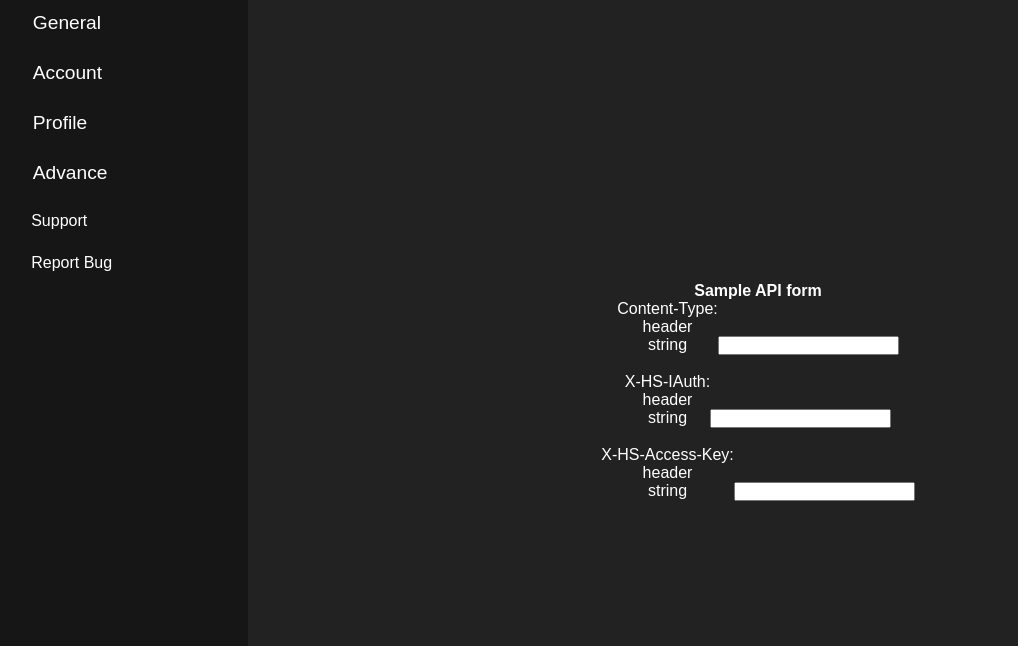
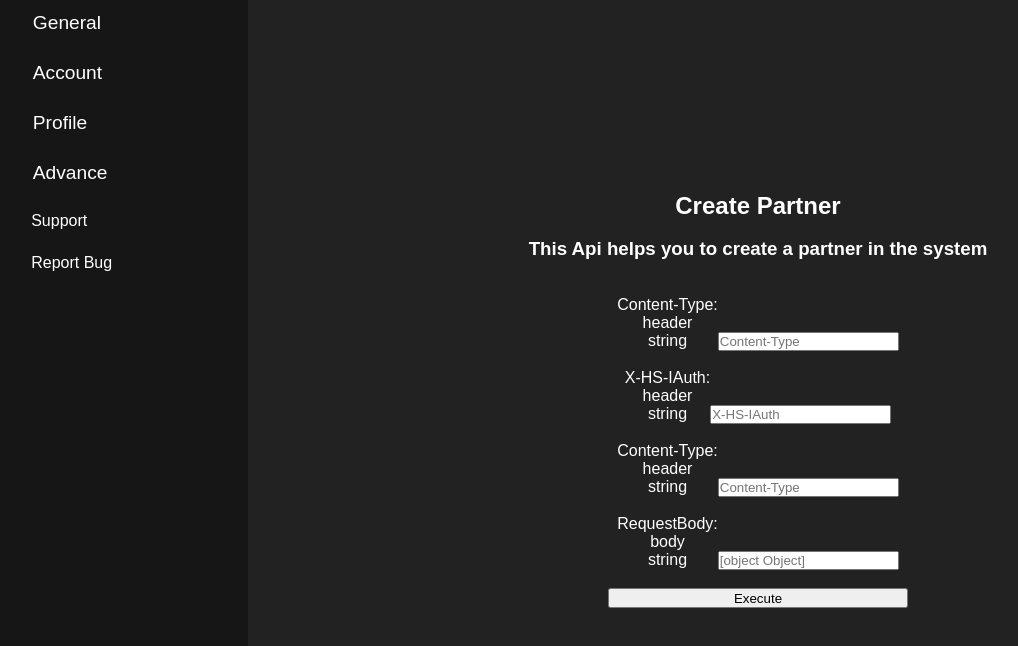
Before and after one commit to tanmaymishra-hs/partner-integration-framework, a React (Create React App) app: page / in a window 1280 px wide. Shown: the top 646 px of the page, without its empty margins (12-1030 px from the left). Built offline with nearby package versions, Linux system fonts and the light colour scheme.

Commit message:
Updated form and config

```diff
--- a/src/App.js
+++ b/src/App.js
@@ -7,24 +7,15 @@ import {
 } from "react-router-dom";
 import FormElement from './Components/FormElement';
 
+let config = require("./config.json")
+
 function App() {
-  let nameOf  = "X-HS-IAuth"
-  let type = "string"
-  let placeholder = "X-HS-IAuth"
-  let inputArray = [
-    {"name": "Content-Type",
-            "type": "text"},
-            {"name": "X-HS-IAuth",
-            "type": "text"},
-            {"name": "X-HS-Access-Key",
-            "type": "text"}
-  ]
   return (
     <div className="main">
       <Sidebar />
       <div className="container">
         <Routes>
-            <Route exact path="/" element={<FormElement inputArray = {inputArray}/>}>
+            <Route exact path="/" element={<FormElement obj = {config["config"]["create"]} title = "Create Partner" description = "This Api helps you to create a partner in the system"/>}>
             </Route>
             <Route exact path="/about" element={<About></About>}>
             </Route>
--- a/src/Components/FormElement.js
+++ b/src/Components/FormElement.js
@@ -3,13 +3,36 @@ import Input from './Input'
 export default function FormElement(props) {
   return (
     <form>
-        <h4>Sample API form</h4>
-        {props.inputArray && props.inputArray.map((element, idx) => (
+        <h2>{props.title}</h2>
+        <br/>
+        <h3>{props.description}</h3>
+        <br/>
+        <br/>
+        {props.obj["pathParams"] && props.obj["pathParams"].map((element, idx) => (
+          <>
+          <Input name = {element.name} inputType = {element.type} placeholder = {element.name} type="pathParams" requestContentType="string"/>
+            <br/>
+          </>
+        ))}
+        {props.obj["queryParams"] && props.obj["queryParams"].map((element, idx) => (
+          <>
+          <Input name = {element.name} inputType = {element.type} placeholder = {element.name} type="queryParams" requestContentType="string"/>
+            <br/>
+          </>
+        ))}
+        {props.obj["headers"] && props.obj["headers"].map((element, idx) => (
           <>
             <Input name = {element.name} inputType = {element.type} placeholder = {element.name} type="header" requestContentType="string"/>
             <br/>
             </>
         ))}
+        {props.obj["bodyParams"] && props.obj["bodyParams"].map((element, idx) => (
+          <>{console.log('We are isnide body loop')}
+            <Input name = {"RequestBody"} inputType = {"JSON"} placeholder = {element} type="body" requestContentType="string"/>
+            <br/>
+            </>
+        ))}
+        <button input="submit" style={{'height':'20px','width':'300px'}}>Execute</button>
     </form>
   )
 }
--- a/src/Components/Input.js
+++ b/src/Components/Input.js
@@ -14,7 +14,7 @@ export default function Input(props) {
                 <p style={{'display':'block'}}>{props.requestContentType}</p>
             </label>
         }
-        <input style={{'display':'inline-block'}} type={props.inputType} name={props.name} placeHolder={props.placeHolder} value={inputValue} onChange={handleOnChange}></input><br></br>
+        <input style={{'display':'inline-block'}} type={props.inputType} name={props.name} placeholder={props.placeholder} value={inputValue} onChange={handleOnChange}></input><br></br>
     </>
     )
 }
--- /dev/null
+++ b/src/config.json
@@ -0,0 +1,38 @@
+{
+    "config" : {
+    "create": {
+        "pathParams": [],
+        "queryParams": [],
+        "headers": [
+            {"name": "Content-Type",
+            "type": "text"},
+            {"name": "X-HS-IAuth",
+            "type": "text"},
+            {"name": "Content-Type",
+            "type": "text"}
+        ],
+        "bodyParams": [
+            {
+                "partnerName": "TEST",
+                "country": "tn",
+                "startDateEnabled": "FALSE",
+                "expiryDateEnabled": "FALSE",
+                "webhookUrl": "http://localhost:8080/test-tn/webhook"
+            }
+        ],
+        "path": "http://localhost:8080/v2/partner/create"
+    },
+    "listPartners": {
+        "headers": [
+            {"name": "Content-Type",
+            "type": "text"},
+            {"name": "X-HS-IAuth",
+            "type": "text"},
+            {"name": "X-HS-Access-Key",
+            "type": "text"}
+        ],
+        "bodyParams": [],
+        "path": "http://localhost:8080/v2/partner/create"
+    }
+}
+}
```
Also changed, not shown: src/config.js (deleted, +0 -28 lines).
